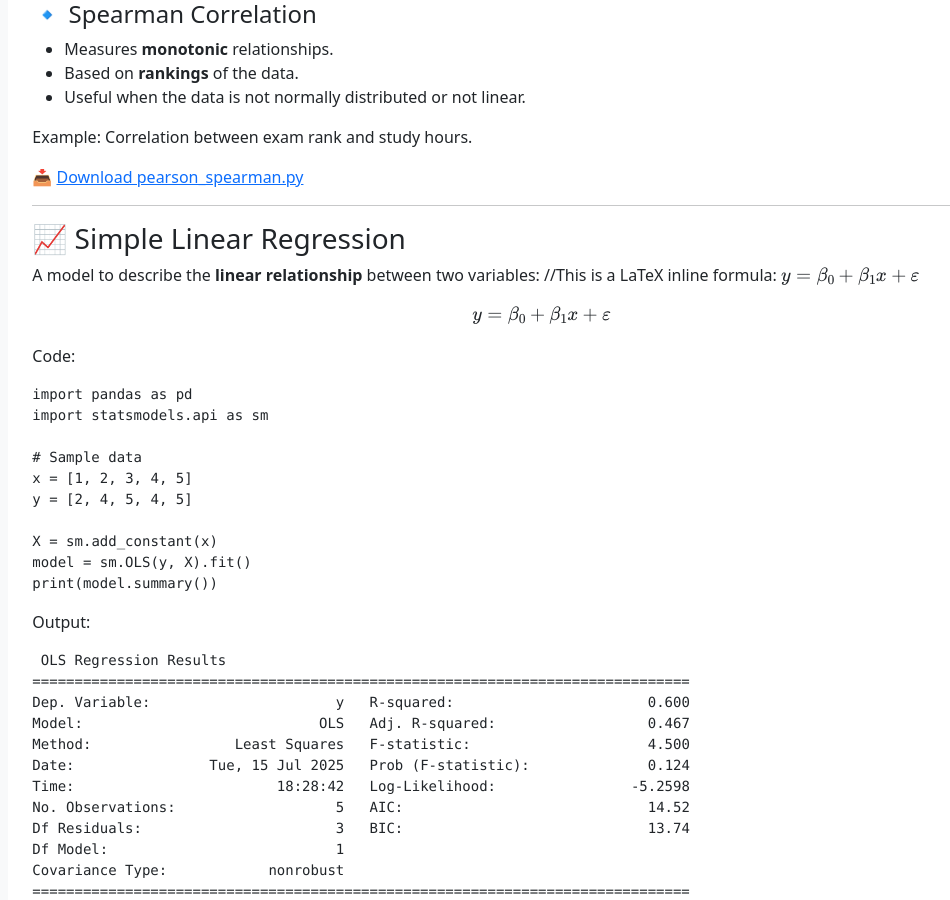
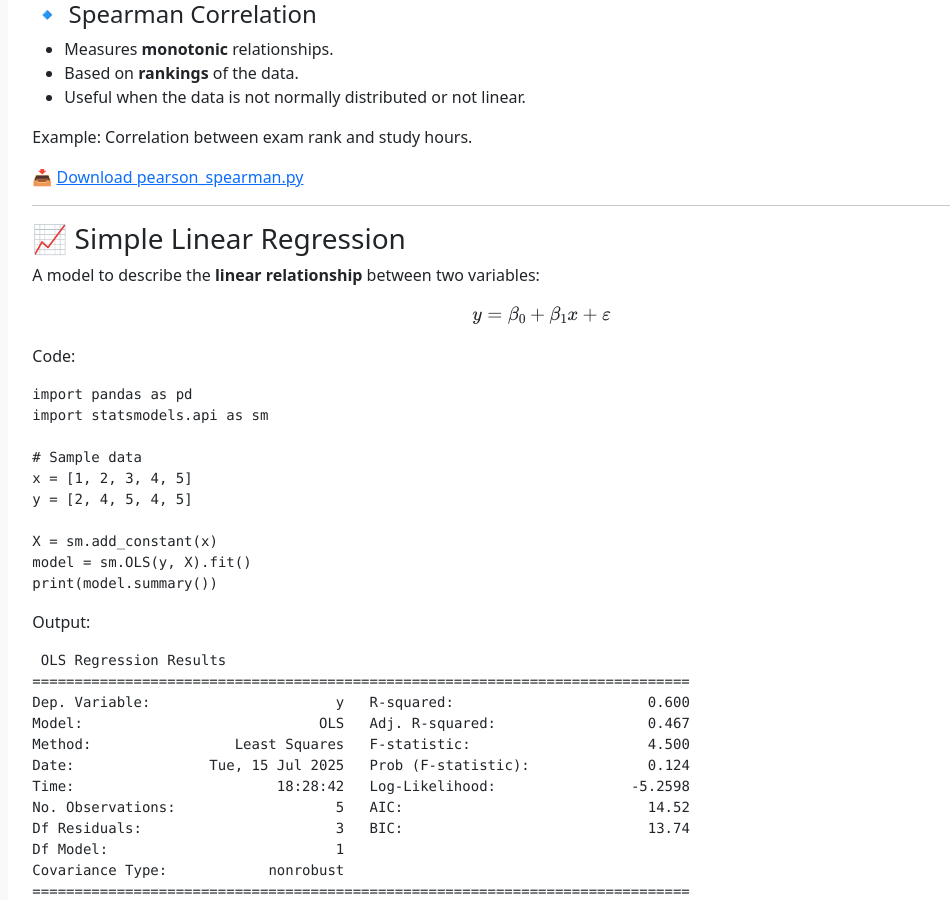
Before and after one commit to buribalkan/Statistics, a Jekyll site: the page built from regression.md, in a window 1280 px wide and 900 px high, scrolled down 398 px. Shown: the whole window, without its empty margins (205-1155 px from the left). Built offline with Jekyll 4.4.1, drawn with Linux system fonts in a browser that asks for light colours.

Commit message:
Update regression.md

```diff
--- a/regression.md
+++ b/regression.md
@@ -34,7 +34,7 @@ Correlation measures the **strength and direction** of a relationship between tw
 ### 📈 Simple Linear Regression
 
 A model to describe the **linear relationship** between two variables:
-//This is a LaTeX inline formula: $y = \beta_0 + \beta_1 x + \varepsilon$
+
 
 $$
 y = \beta_0 + \beta_1 x + \varepsilon
```
